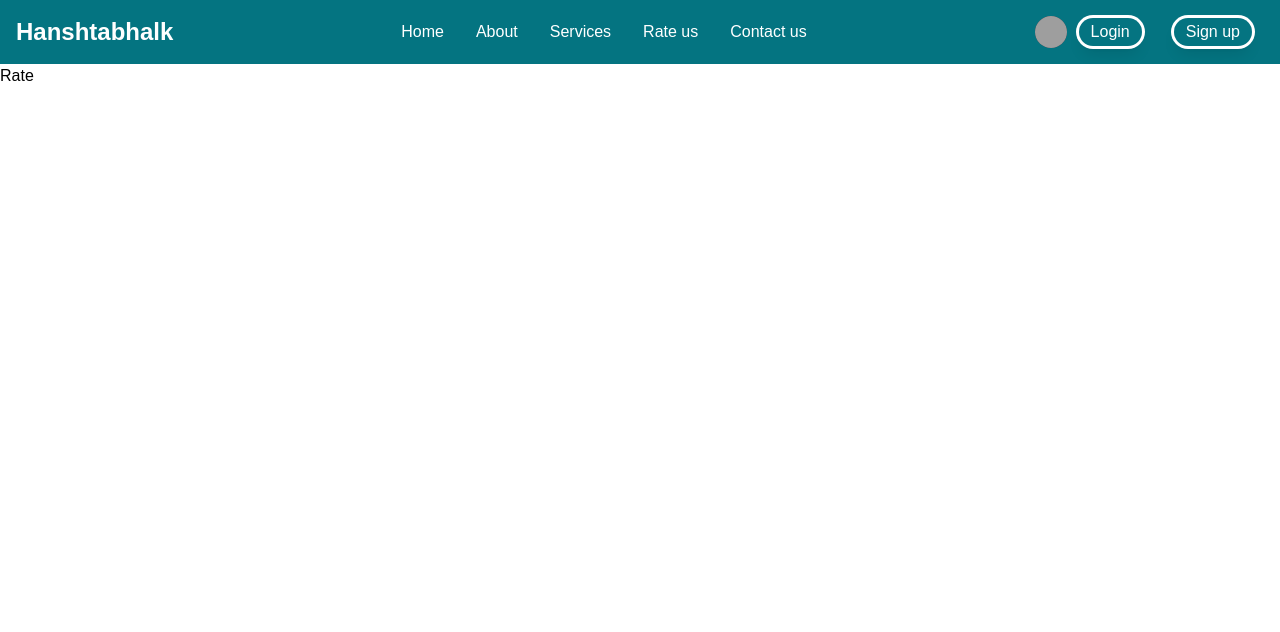
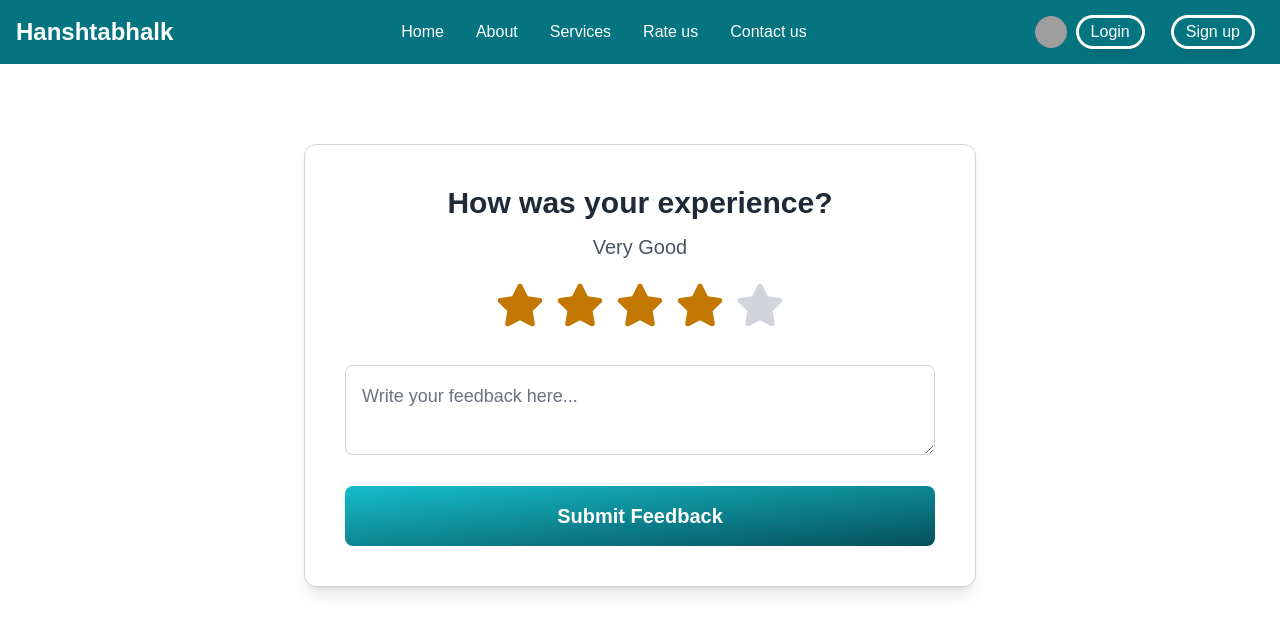
Before and after one commit to AyaaEbaid/graduationProj, a React (Vite) app: page /rate in a window 1280 px wide. Shown: the top 632 px of the page. Built offline with nearby package versions, Linux system fonts and the light colour scheme; grey boxes are pictures that could not be loaded; a web font is replaced by a local one.

Commit message:
some updates

```diff
--- a/src/components/Rate/Rate.jsx
+++ b/src/components/Rate/Rate.jsx
@@ -1,7 +1,72 @@
 import React from 'react'
+import { useState } from "react";
+import { FaStar } from "react-icons/fa";
+import { motion } from "framer-motion";
 
 export default function Rate() {
+  const [rating, setRating] = useState(4);
+  const [feedback, setFeedback] = useState("");
+
+
   return (
-    <div>Rate</div>
+   <>
+      <motion.div
+      initial={{ opacity: 0, y: 50 }}
+      animate={{ opacity: 1, y: 0 }}
+      transition={{ duration: 0.6, ease: "easeOut" }}
+      className="w-full max-w-2xl mx-auto mt-20 bg-white shadow-lg rounded-xl p-10 border border-gray-300"
+    >
+      <h2 className="text-3xl font-bold text-gray-800 text-center">
+        How was your experience?
+      </h2>
+
+      <p className="text-xl font-medium text-gray-600 text-center mt-3">
+        {rating === 5
+          ? "Excellent"
+          : rating === 4
+          ? "Very Good"
+          : rating === 3
+          ? "Good"
+          : rating === 2
+          ? "Fair"
+          : "Poor"}
+      </p>
+
+      {/* النجوم */}
+      <div className="flex justify-center space-x-3 my-5">
+        {[1, 2, 3, 4, 5].map((star) => (
+          <motion.div
+            key={star}
+            whileHover={{ scale: 1.2 }}
+            transition={{ type: "spring", stiffness: 300 }}
+          >
+            <FaStar
+              className={`w-12 h-12 cursor-pointer transition-all ${
+                star <= rating ? "text-yellow-500" : "text-gray-300"
+              }`}
+              onClick={() => setRating(star)}
+            />
+          </motion.div>
+        ))}
+      </div>
+
+      {/* حقل الإدخال */}
+      <textarea
+        className="w-full border border-gray-300 rounded-lg p-4 mt-4 focus:ring-2 focus:ring-teal-600 outline-none text-lg"
+        placeholder="Write your feedback here..."
+        value={feedback}
+        onChange={(e) => setFeedback(e.target.value)}
+      />
+
+      {/* زر الإرسال */}
+      <motion.button
+        whileTap={{ scale: 0.95 }}
+        className="w-full bg-teal-600 text-white py-4 rounded-lg mt-6 text-xl font-semibold transition bg-gradient-to-br from-teal-400 to-teal-800 hover:bg-gradient-to-bl focus:ring-4 focus:outline-none focus:ring-green-200 dark:focus:ring-green-800 px-5 text-center"
+      >
+        Submit Feedback
+      </motion.button>
+    </motion.div>
+
+   </>
   )
 }
```
